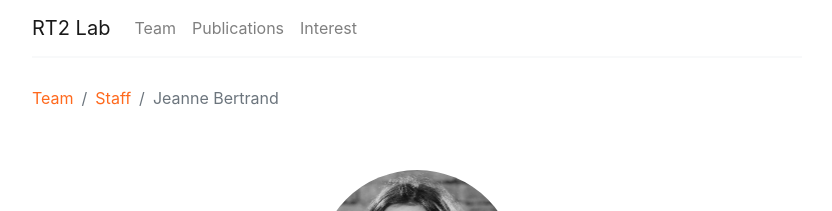
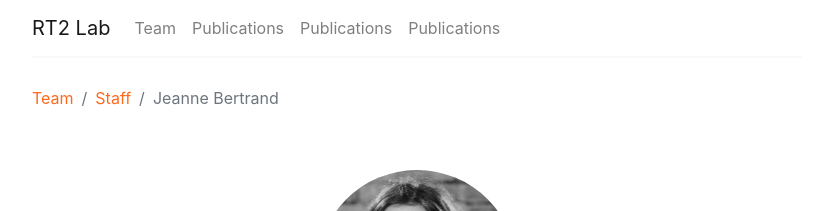
Before and after one commit to ZoomWuun/Q03i, a Jekyll site: the page built from _pages/team/_posts/2021-01-01-jeanne-bertrand.md, in a window 1280 px wide. Shown: the top 211 px of the page, without its empty margins (223-1055 px from the left). Built offline with Jekyll 4.4.1, drawn with Linux system fonts in a browser that asks for light colours.

Commit message:
header.html

```diff
--- a/_includes/header.html
+++ b/_includes/header.html
@@ -23,7 +23,11 @@
 				</li>
 
 				<li>
-					<a class="nav-link" href="/interest">Interest</a>
+					<a class="nav-link" href="/interest">Publications</a>
+				</li>
+
+				<li>
+					<a class="nav-link" href="/communication">Publications</a>
 				</li>
 			</ul>
 		</div>
```
